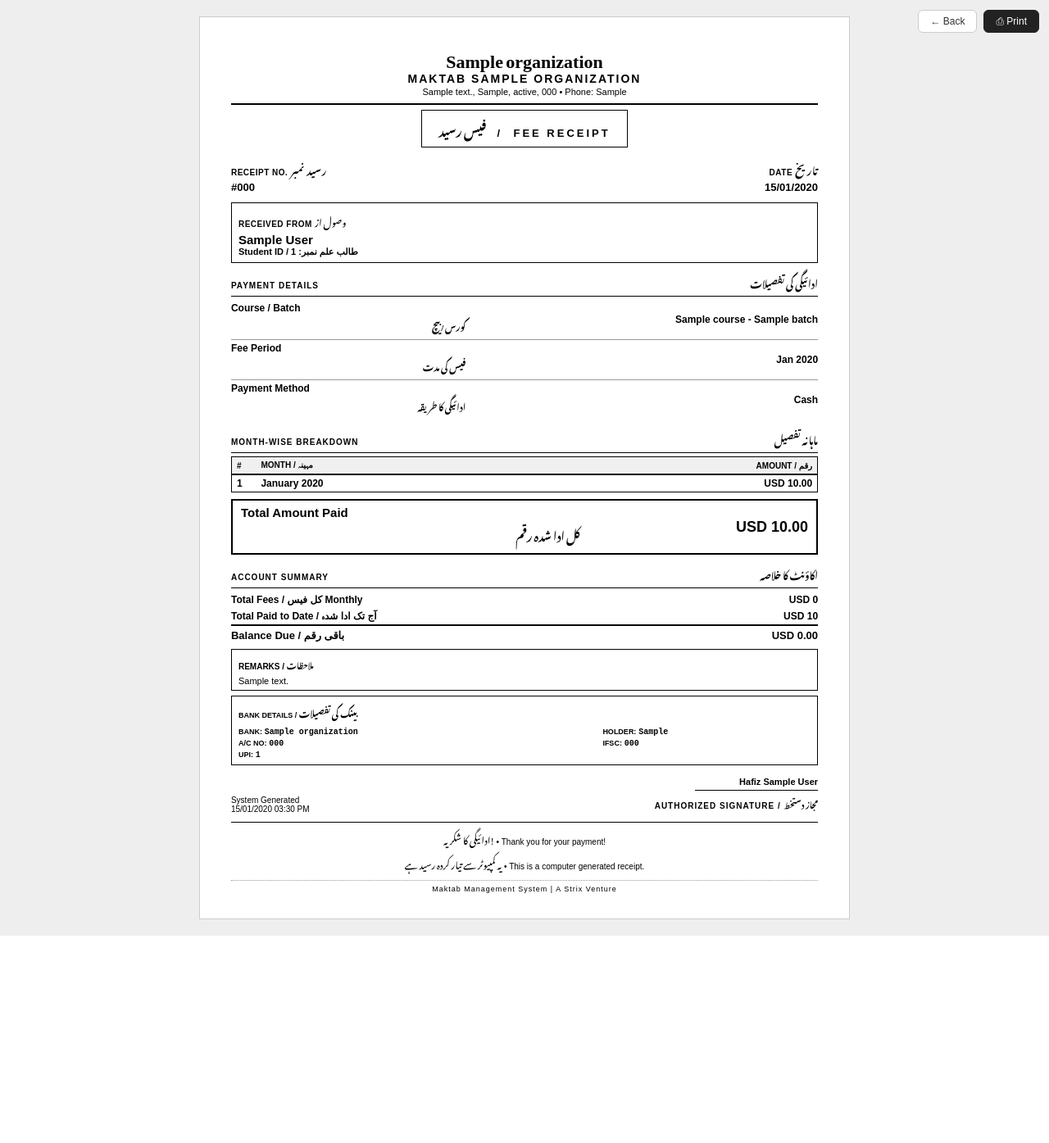
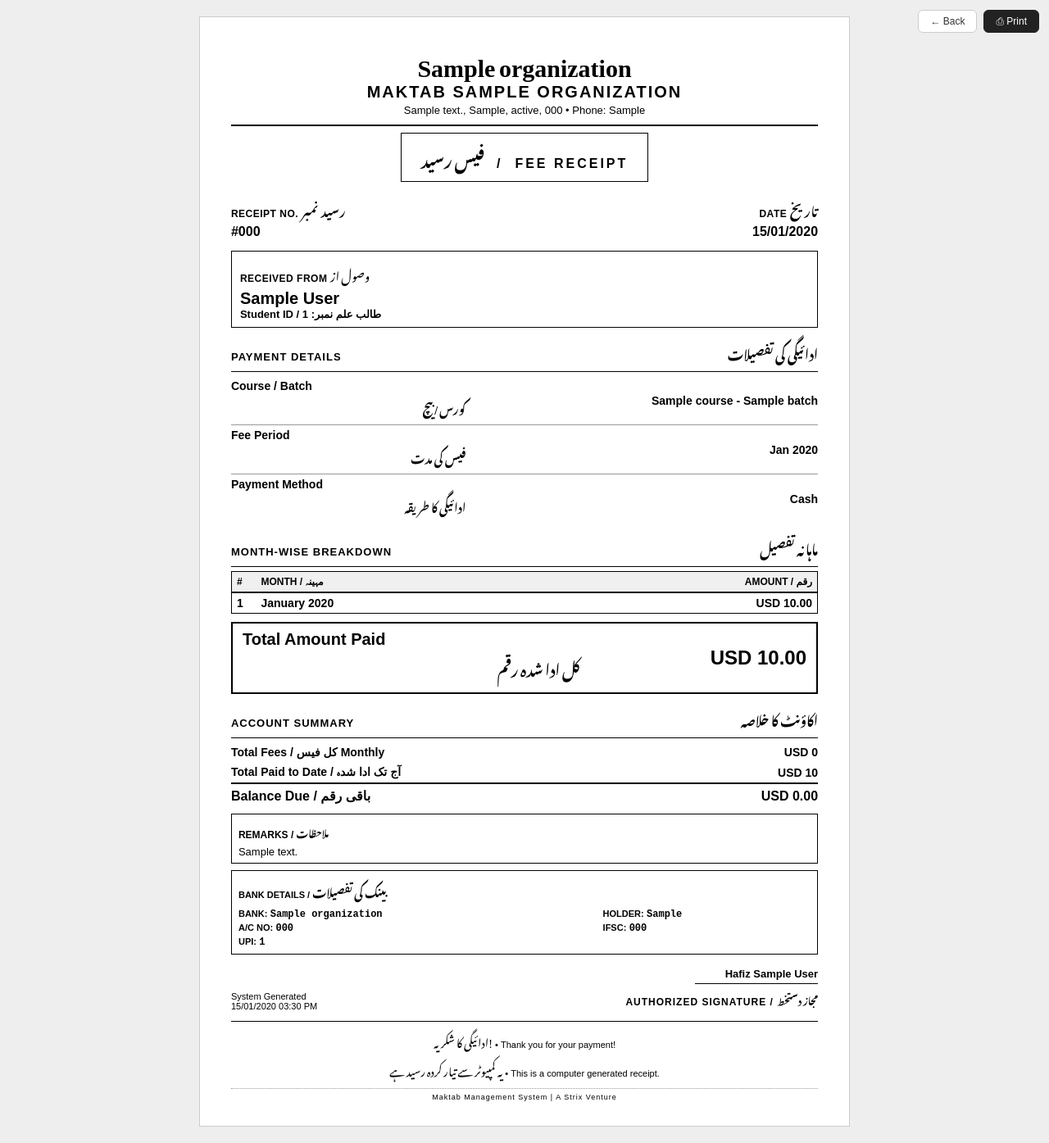
Before and after one commit to fullstacksuiit/maktab, a Django app: page /payments/print/1/ in a window 1280 px wide. Shown: the whole page at 82% size. Before the commit the page ends 1142 px from the top, so only its background shows below. Run offline with Django 4.2, Linux system fonts and the light colour scheme; a user stored in the database is signed in; tables that the repository leaves empty hold one stand-in row (values such as "Sample post").

Commit message:
Enhance receipt print styling by adjusting font sizes and improving layout for better readability

```diff
--- a/management/templates/management/receipt_print.html
+++ b/management/templates/management/receipt_print.html
@@ -23,7 +23,7 @@
                  url("{% static 'management/fonts/NotoNastaliqUrdu-Bold.ttf' %}") format('truetype');
         }
         * { margin: 0; padding: 0; box-sizing: border-box; }
-        body { font-family: Arial, Helvetica, sans-serif; font-size: 12px; color: #000; background: #eee; -webkit-print-color-adjust: exact; }
+        body { font-family: Arial, Helvetica, sans-serif; font-size: 14px; color: #000; background: #eee; -webkit-print-color-adjust: exact; }
         .no-print-wrap { display: flex; justify-content: center; padding: 20px; }
         .receipt { width: 210mm; max-width: 100%; background: #fff; padding: 8mm 10mm; border: 1px solid #ccc; }
         table { width: 100%; border-collapse: collapse; }
@@ -33,74 +33,74 @@
         .bilingual .en { text-align: left; }
         .bilingual .ur-side { text-align: right; font-family: 'Jameel Noori Nastaleeq Kasheeda', 'Noto Nastaliq Urdu', 'Jameel Noori Nastaleeq', serif; direction: rtl; }
 
-        /* Header */
-        .header { text-align: center; border-bottom: 2px solid #000; padding-bottom: 8px; margin-bottom: 6px; }
-        .header .ur-name { font-family: 'Jameel Noori Nastaleeq Kasheeda', 'Noto Nastaliq Urdu', 'Jameel Noori Nastaleeq', serif; font-size: 22px; font-weight: 700; direction: rtl; margin-bottom: 2px; line-height: 1.6; }
-        .header .en-name { font-size: 14px; font-weight: bold; text-transform: uppercase; letter-spacing: 2px; margin-bottom: 2px; }
-        .header p { font-size: 11px; color: #000; }
+        /* Header - largest, most prominent */
+        .header { text-align: center; border-bottom: 2px solid #000; padding-bottom: 10px; margin-bottom: 8px; }
+        .header .ur-name { font-family: 'Jameel Noori Nastaleeq Kasheeda', 'Noto Nastaliq Urdu', 'Jameel Noori Nastaleeq', serif; font-size: 30px; font-weight: 700; direction: rtl; margin-bottom: 2px; line-height: 1.6; }
+        .header .en-name { font-size: 20px; font-weight: bold; text-transform: uppercase; letter-spacing: 2px; margin-bottom: 3px; }
+        .header p { font-size: 13px; color: #000; }
 
-        .receipt-title-wrap { text-align: center; margin: 6px 0 8px; }
-        .receipt-title { font-size: 13px; font-weight: bold; text-transform: uppercase; letter-spacing: 3px; border: 1.5px solid #000; display: inline-block; padding: 3px 20px; }
-        .receipt-title .ur-inline { font-size: 15px; letter-spacing: 0; }
+        .receipt-title-wrap { text-align: center; margin: 8px 0 10px; }
+        .receipt-title { font-size: 16px; font-weight: bold; text-transform: uppercase; letter-spacing: 3px; border: 1.5px solid #000; display: inline-block; padding: 4px 24px; }
+        .receipt-title .ur-inline { font-size: 20px; letter-spacing: 0; }
 
-        /* Meta row */
-        .meta-row { margin-bottom: 8px; }
-        .meta-row td { padding: 3px 0; vertical-align: top; }
-        .meta-row .label { font-size: 10px; text-transform: uppercase; color: #000; letter-spacing: 0.5px; font-weight: bold; }
-        .meta-row .label-ur { font-family: 'Noto Nastaliq Urdu', serif; font-size: 12px; color: #000; direction: rtl; }
-        .meta-row .value { font-weight: bold; font-size: 13px; }
+        /* Meta row - receipt no, date */
+        .meta-row { margin-bottom: 10px; }
+        .meta-row td { padding: 4px 0; vertical-align: top; }
+        .meta-row .label { font-size: 12px; text-transform: uppercase; color: #000; letter-spacing: 0.5px; font-weight: bold; }
+        .meta-row .label-ur { font-family: 'Noto Nastaliq Urdu', serif; font-size: 15px; color: #000; direction: rtl; }
+        .meta-row .value { font-weight: bold; font-size: 16px; }
 
-        /* Student box */
-        .student-box { border: 1px solid #000; padding: 6px 8px; margin-bottom: 8px; }
-        .student-box .label { font-size: 10px; text-transform: uppercase; color: #000; letter-spacing: 0.5px; font-weight: bold; }
-        .student-box .label-ur { font-family: 'Noto Nastaliq Urdu', serif; font-size: 12px; color: #000; direction: rtl; }
-        .student-box .name { font-size: 15px; font-weight: bold; }
-        .student-box .sid { font-size: 11px; color: #000; font-weight: 600; }
+        /* Student box - important, who paid */
+        .student-box { border: 1px solid #000; padding: 8px 10px; margin-bottom: 10px; }
+        .student-box .label { font-size: 12px; text-transform: uppercase; color: #000; letter-spacing: 0.5px; font-weight: bold; }
+        .student-box .label-ur { font-family: 'Noto Nastaliq Urdu', serif; font-size: 15px; color: #000; direction: rtl; }
+        .student-box .name { font-size: 20px; font-weight: bold; }
+        .student-box .sid { font-size: 13px; color: #000; font-weight: 600; }
 
         /* Section headers */
-        .section-hdr { font-size: 10px; font-weight: bold; text-transform: uppercase; letter-spacing: 1px; border-bottom: 1px solid #000; padding-bottom: 2px; margin: 8px 0 4px; display: flex; justify-content: space-between; align-items: baseline; }
-        .section-hdr .ur-side { font-family: 'Noto Nastaliq Urdu', serif; font-size: 12px; text-transform: none; letter-spacing: 0; direction: rtl; }
+        .section-hdr { font-size: 13px; font-weight: bold; text-transform: uppercase; letter-spacing: 1px; border-bottom: 1px solid #000; padding-bottom: 3px; margin: 10px 0 5px; display: flex; justify-content: space-between; align-items: baseline; }
+        .section-hdr .ur-side { font-family: 'Noto Nastaliq Urdu', serif; font-size: 16px; text-transform: none; letter-spacing: 0; direction: rtl; }
 
         /* Detail table */
-        .dtl-table td { padding: 3px 0; border-bottom: 1px solid #999; font-size: 12px; font-weight: 600; }
+        .dtl-table td { padding: 4px 0; border-bottom: 1px solid #999; font-size: 14px; font-weight: 600; }
         .dtl-table td:first-child { width: 40%; }
         .dtl-table td:last-child { text-align: right; }
         .dtl-table tr:last-child td { border-bottom: none; }
-        .dtl-table .td-label-ur { font-family: 'Noto Nastaliq Urdu', serif; font-size: 11px; color: #000; direction: rtl; display: block; }
+        .dtl-table .td-label-ur { font-family: 'Noto Nastaliq Urdu', serif; font-size: 14px; color: #000; direction: rtl; display: block; }
 
         /* Breakdown table */
-        .bkdn-table { border: 1px solid #000; margin-bottom: 8px; }
-        .bkdn-table th { background: #f0f0f0; font-size: 10px; text-transform: uppercase; padding: 4px 6px; border-bottom: 2px solid #000; text-align: left; font-weight: bold; }
+        .bkdn-table { border: 1px solid #000; margin-bottom: 10px; }
+        .bkdn-table th { background: #f0f0f0; font-size: 12px; text-transform: uppercase; padding: 5px 6px; border-bottom: 2px solid #000; text-align: left; font-weight: bold; }
         .bkdn-table th:last-child { text-align: right; }
-        .bkdn-table td { padding: 3px 6px; border-bottom: 1px solid #ccc; font-size: 12px; font-weight: 600; }
+        .bkdn-table td { padding: 4px 6px; border-bottom: 1px solid #ccc; font-size: 14px; font-weight: 600; }
         .bkdn-table td:last-child { text-align: right; }
         .bkdn-table tr:last-child td { border-bottom: none; }
 
-        /* Total box */
-        .total-box { border: 2px solid #000; padding: 6px 10px; margin: 8px 0; }
-        .total-box table td { font-size: 15px; font-weight: bold; padding: 0; }
-        .total-box table td:last-child { text-align: right; font-size: 18px; }
-        .total-box .ur-label { font-family: 'Noto Nastaliq Urdu', serif; font-size: 14px; direction: rtl; display: block; font-weight: 600; color: #000; }
+        /* Total box - high importance, the amount */
+        .total-box { border: 2px solid #000; padding: 8px 12px; margin: 10px 0; }
+        .total-box table td { font-size: 20px; font-weight: bold; padding: 0; }
+        .total-box table td:last-child { text-align: right; font-size: 24px; }
+        .total-box .ur-label { font-family: 'Noto Nastaliq Urdu', serif; font-size: 18px; direction: rtl; display: block; font-weight: 700; color: #000; }
 
         /* Summary */
-        .summary-table td { padding: 3px 0; font-size: 12px; font-weight: 600; }
+        .summary-table td { padding: 4px 0; font-size: 14px; font-weight: 600; }
         .summary-table td:last-child { text-align: right; }
-        .summary-table .divider td { border-top: 2px solid #000; padding-top: 4px; font-weight: bold; font-size: 13px; }
+        .summary-table .divider td { border-top: 2px solid #000; padding-top: 5px; font-weight: bold; font-size: 16px; }
 
         /* Notes */
-        .notes-box { border: 1px solid #000; padding: 5px 8px; margin: 6px 0; font-size: 11px; }
-        .notes-box .label { font-size: 10px; font-weight: bold; text-transform: uppercase; margin-bottom: 2px; }
+        .notes-box { border: 1px solid #000; padding: 6px 8px; margin: 8px 0; font-size: 13px; }
+        .notes-box .label { font-size: 12px; font-weight: bold; text-transform: uppercase; margin-bottom: 2px; }
 
         /* Bank details */
-        .bank-box { border: 1px solid #000; padding: 5px 8px; margin: 6px 0; font-size: 11px; }
-        .bank-box .label { font-size: 9px; text-transform: uppercase; color: #000; font-weight: bold; }
+        .bank-box { border: 1px solid #000; padding: 6px 8px; margin: 8px 0; font-size: 12px; }
+        .bank-box .label { font-size: 11px; text-transform: uppercase; color: #000; font-weight: bold; }
         .bank-box .val { font-weight: bold; font-family: 'Courier New', monospace; }
 
-        /* Footer */
-        .footer { margin-top: 14px; }
+        /* Footer - smallest, least important */
+        .footer { margin-top: 16px; }
         .sig-line { width: 150px; border-bottom: 1px solid #000; margin-bottom: 3px; }
-        .footer-note { text-align: center; font-size: 10px; color: #000; border-top: 1px solid #000; padding-top: 4px; margin-top: 10px; }
-        .footer-note .ur-inline { font-size: 12px; }
+        .footer-note { text-align: center; font-size: 11px; color: #000; border-top: 1px solid #000; padding-top: 5px; margin-top: 12px; }
+        .footer-note .ur-inline { font-size: 14px; }
 
         /* Buttons */
         .btn-bar { position: fixed; top: 12px; right: 12px; display: flex; gap: 8px; z-index: 50; }
@@ -263,8 +263,8 @@
         <!-- Bank Details -->
         {% if user.organization.bank_name or user.organization.upi_id %}
         <div class="bank-box">
-            <div class="label" style="margin-bottom:3px; font-weight:bold;">Bank Details / <span class="ur-inline" style="font-size:11px">بینک کی تفصیلات</span></div>
-            <table style="font-size:10px">
+            <div class="label" style="margin-bottom:3px; font-weight:bold;">Bank Details / <span class="ur-inline" style="font-size:14px">بینک کی تفصیلات</span></div>
+            <table style="font-size:12px">
                 <tr>
                     {% if user.organization.bank_name %}
                     <td style="padding:1px 8px 1px 0"><span class="label">Bank:</span> <span class="val">{{ user.organization.bank_name }}</span></td>
@@ -295,13 +295,13 @@
             <table>
                 <tr>
                     <td style="vertical-align:bottom">
-                        <div style="font-size:10px; color:#000;">System Generated</div>
-                        <div style="font-size:10px; color:#000;">{{ payment.created_at|date:"d/m/Y h:i A" }}</div>
+                        <div style="font-size:11px; color:#000;">System Generated</div>
+                        <div style="font-size:11px; color:#000;">{{ payment.created_at|date:"d/m/Y h:i A" }}</div>
                     </td>
                     <td style="text-align:right">
-                        <div style="font-size:11px; font-weight:bold; margin-bottom:4px;">{% if user_prefix %}{{ user_prefix }} {% endif %}{{ user.get_full_name|default:user.username }}</div>
+                        <div style="font-size:13px; font-weight:bold; margin-bottom:4px;">{% if user_prefix %}{{ user_prefix }} {% endif %}{{ user.get_full_name|default:user.username }}</div>
                         <div class="sig-line" style="margin-left:auto"></div>
-                        <div style="font-size:10px; text-transform:uppercase; letter-spacing:1px; color:#000; font-weight:600;">Authorized Signature / <span class="ur-inline" style="letter-spacing:0; text-transform:none;">مجاز دستخط</span></div>
+                        <div style="font-size:12px; text-transform:uppercase; letter-spacing:1px; color:#000; font-weight:600;">Authorized Signature / <span class="ur-inline" style="letter-spacing:0; text-transform:none;">مجاز دستخط</span></div>
                     </td>
                 </tr>
             </table>
```
